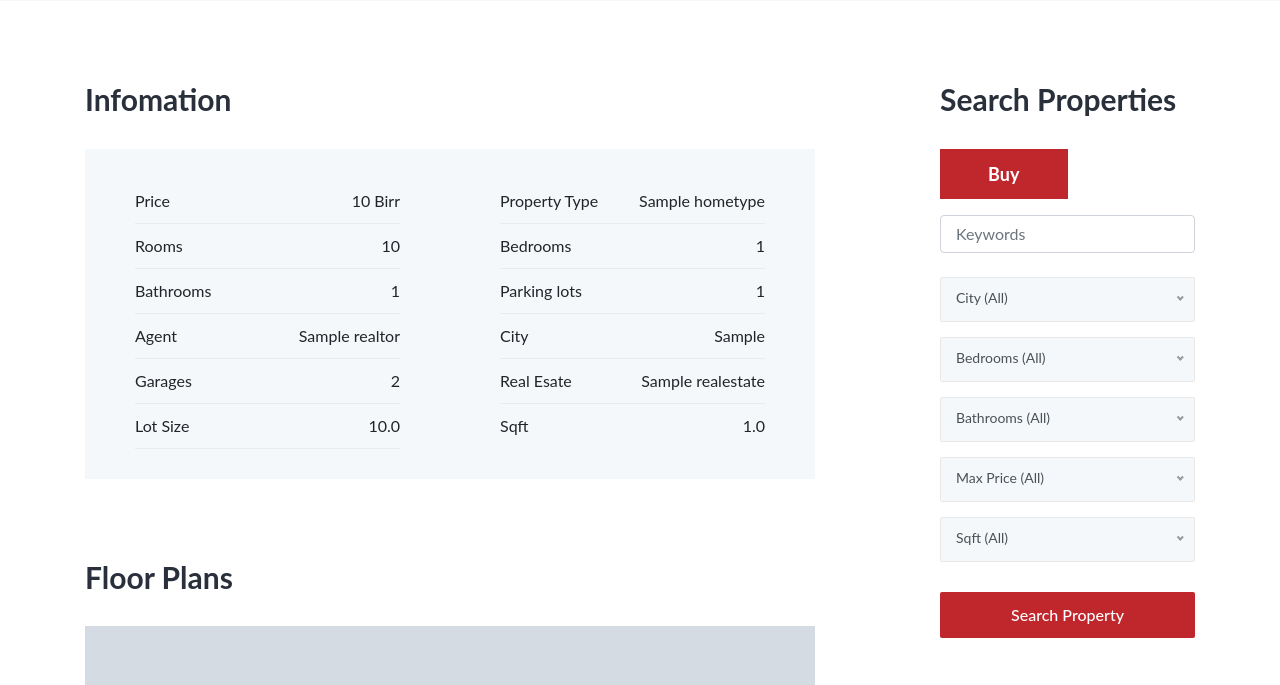
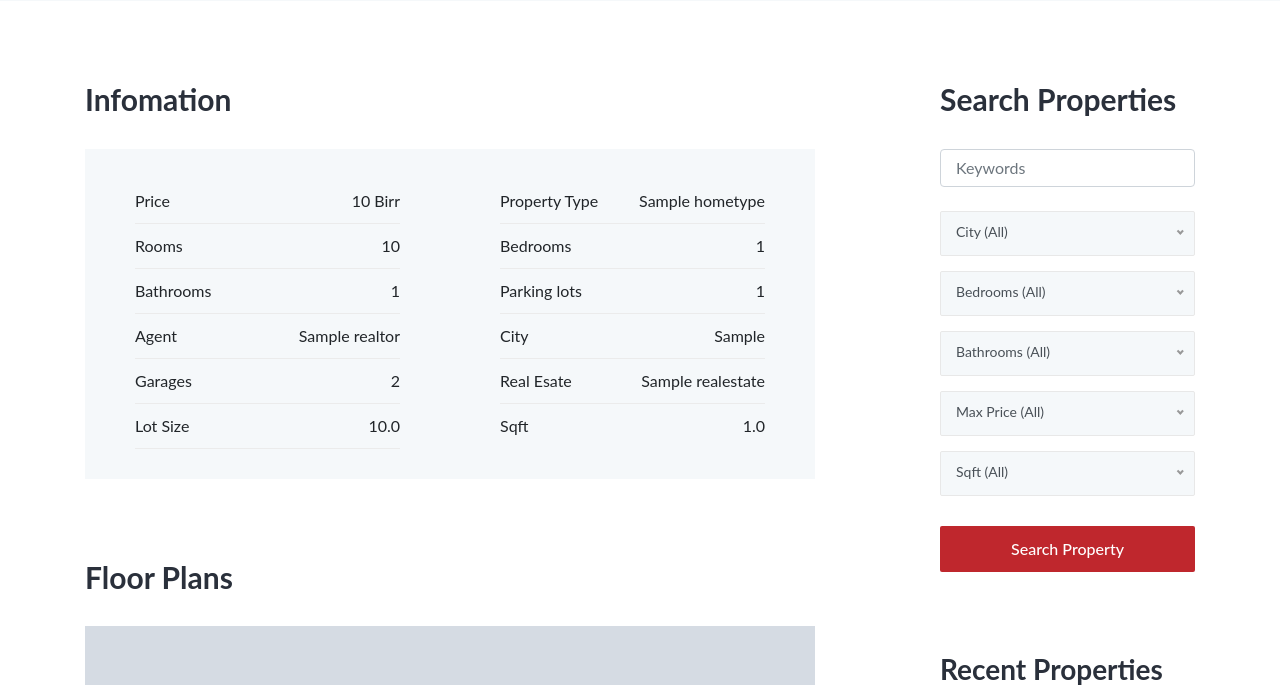
Before and after one commit to Yonasnegash/flapierhomes, a Django app: page /listings/1 in a window 1280 px wide. Shown: the part 1064-1749 px from the top of the page. Run offline with Django 3.2, Linux system fonts and the light colour scheme; tables that the repository leaves empty hold one stand-in row (values such as "Sample post"); grey boxes marked "Sample" are stand-in pictures; some libraries are stand-ins or nearby versions.

Commit message:
omit some parts

```diff
--- a/templates/listings/listing.html
+++ b/templates/listings/listing.html
@@ -496,13 +496,13 @@
                                     <div class="col-12">
                                         <!-- Search Btn -->
                                         <div class="search-property-btn">
-                                            <fieldset class="form-group">
+                                            <!-- <fieldset class="form-group">
                                                 <div class="form-check">
                                                     <input class="form-check-input" type="radio" name="rehomesbuy" id="buy" value="buy" checked>
                                                     <label class="form-check-label" for="buy">Buy</label>
                                                 </div>
 
-                                            </fieldset>
+                                            </fieldset> -->
                                         </div>
                                     </div>
                                     <div class="col-12">
```
